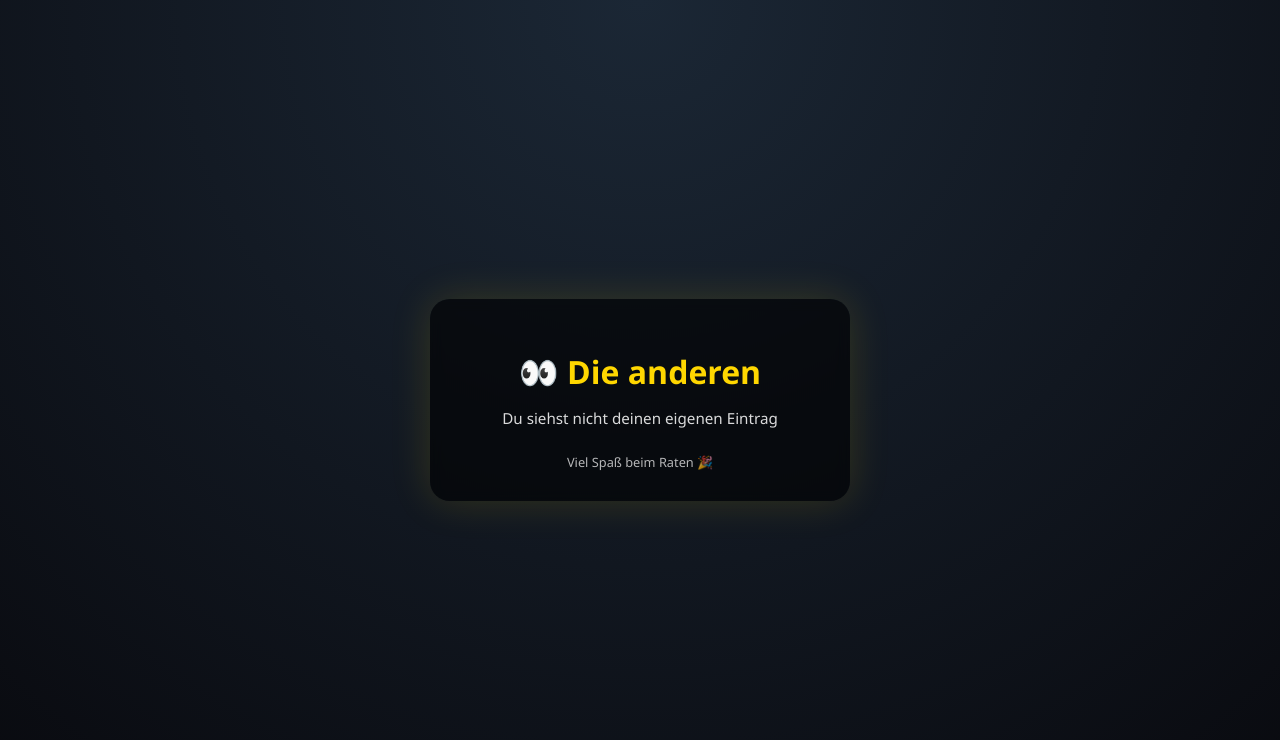
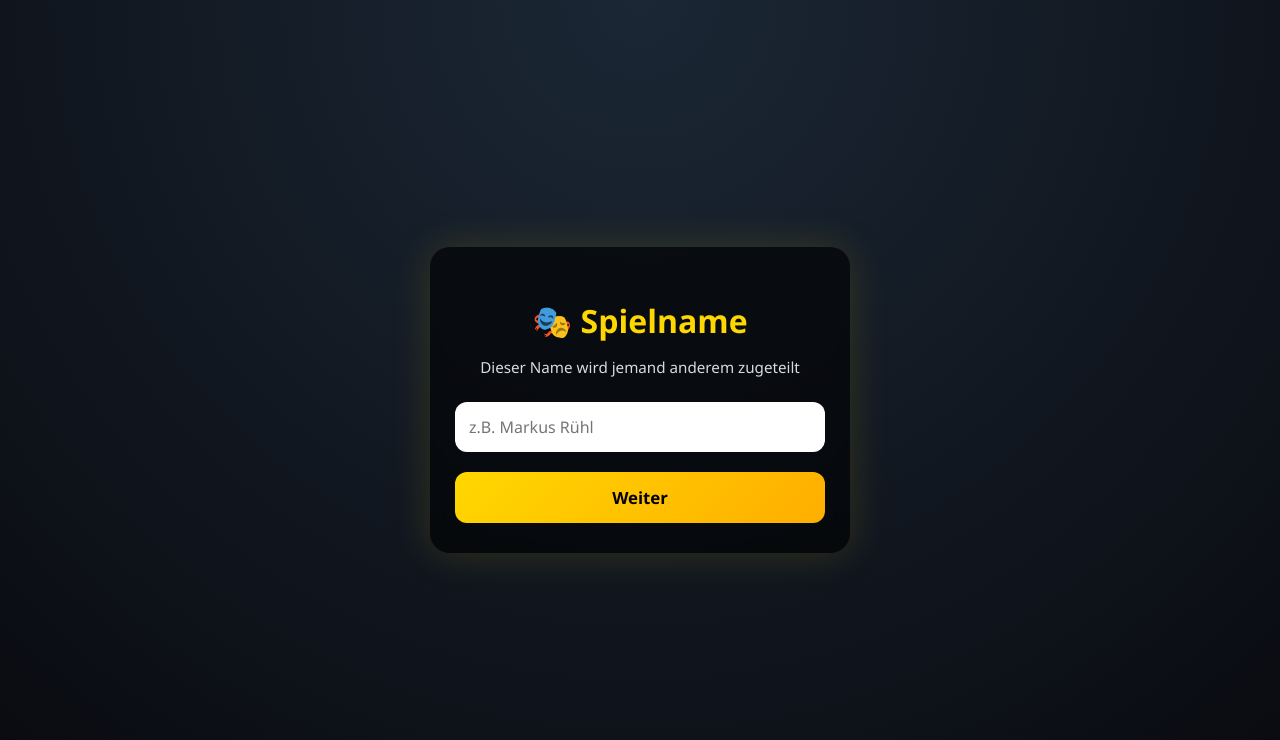
Before and after one commit to hoernigemil-commits/wer-bin-ich2, a plain HTML site: page game.html in a window 1280 px wide. Drawn offline with Linux system fonts and the light colour scheme; no server answers.

Commit message:
Update game title and content in game.html

```diff
--- a/game.html
+++ b/game.html
@@ -3,18 +3,15 @@
 <head>
   <meta charset="UTF-8">
   <meta name="viewport" content="width=device-width, initial-scale=1.0">
-  <title>Übersicht</title>
+  <title>Wer bin ich? - Spielname</title>
   <link rel="stylesheet" href="style.css">
 </head>
 <body>
-
 <div class="container">
-  <h1>👀 Die anderen</h1>
-  <p class="subtitle">Du siehst nicht deinen eigenen Eintrag</p>
-
-  <div id="list"></div>
-
-  <div class="footer">Viel Spaß beim Raten 🎉</div>
+  <h1>🎭 Spielname</h1>
+  <p class="subtitle">Dieser Name wird jemand anderem zugeteilt</p>
+  <input id="gameName" placeholder="z.B. Markus Rühl">
+  <button id="nextBtn">Weiter</button>
 </div>
 
 <script type="module" src="app.js"></script>
```
